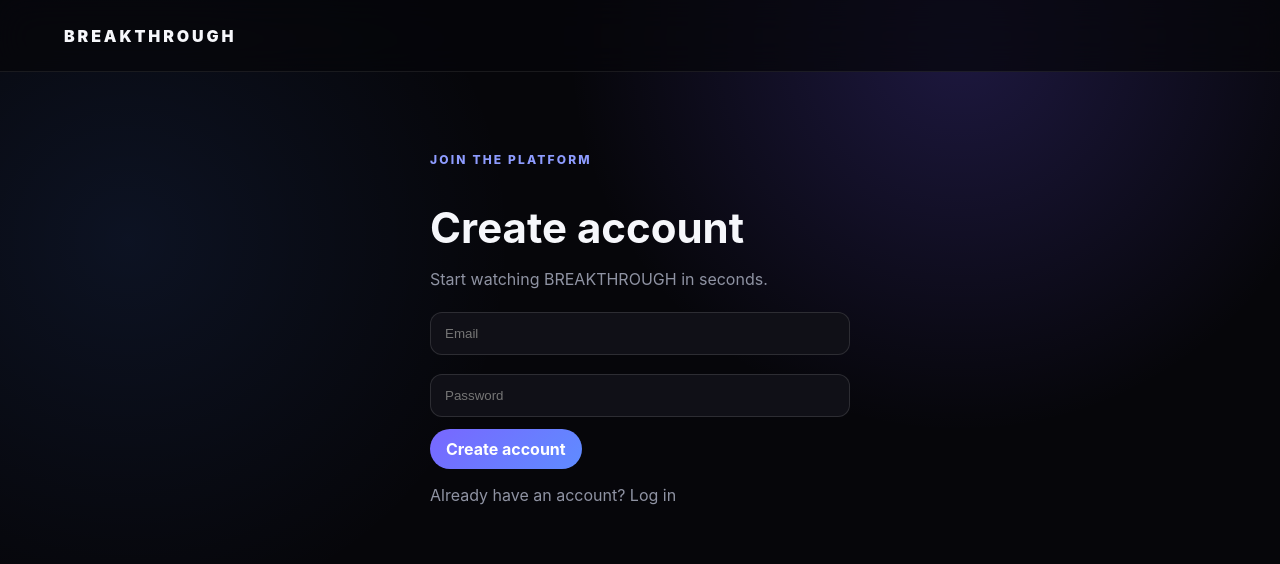
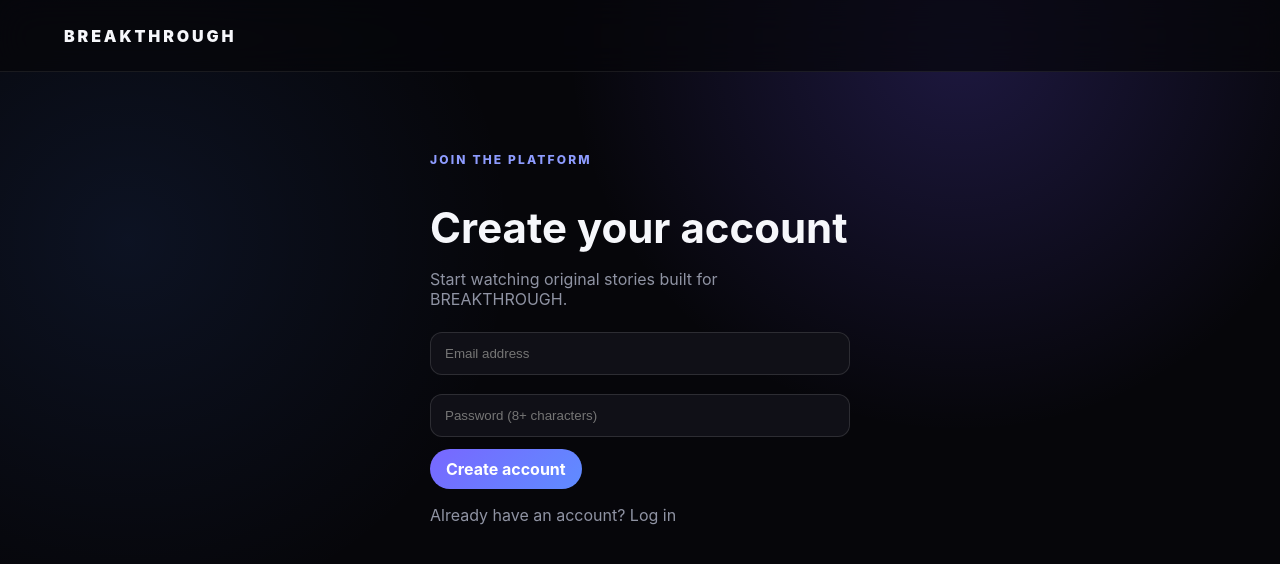
Before and after one commit to twofaycee/Breakthrough.Ai, a Next.js app: page /signup in a window 1280 px wide. Shown: the top 564 px of the page. Built offline with nearby package versions, Linux system fonts and the light colour scheme.

Commit message:
Polish signup experience

```diff
--- a/app/signup/page.tsx
+++ b/app/signup/page.tsx
@@ -1,52 +1,27 @@
 'use client'
 
 import { useState } from 'react'
-import Link from 'next/link'
 
-export default function Signup() {
-  const [email, setEmail] = useState('')
-  const [password, setPassword] = useState('')
-  const [msg, setMsg] = useState('')
-  const [loading, setLoading] = useState(false)
-  const [success, setSuccess] = useState(false)
+export default function Signup(){
+  const [email,setEmail]=useState('')
+  const [password,setPassword]=useState('')
+  const [msg,setMsg]=useState('')
+  const [loading,setLoading]=useState(false)
 
-  async function submit(e: React.FormEvent) {
+  async function submit(e:React.FormEvent){
     e.preventDefault()
-    if (loading) return
-    setLoading(true)
-    setMsg('')
-    setSuccess(false)
+    if(password.length < 8){ setMsg('Use a password with at least 8 characters.'); return }
+    setLoading(true); setMsg('')
     try {
-      const r = await fetch('/api/auth/signup', {
-        method: 'POST',
-        headers: { 'content-type': 'application/json' },
-        body: JSON.stringify({ email: email.trim(), password }),
-      })
-      const d = await r.json().catch(() => ({}))
-      if (!r.ok) throw new Error(d.error || 'Unable to create your account.')
-      setSuccess(true)
-      setMsg(d.message || 'Account created. Check your email to finish signing in.')
-    } catch (e) {
-      setMsg(e instanceof Error ? e.message : 'Unable to create your account.')
-    } finally {
-      setLoading(false)
-    }
+      const r=await fetch('/api/auth/signup',{method:'POST',headers:{'content-type':'application/json'},body:JSON.stringify({email:email.trim(),password})})
+      const d=await r.json().catch(()=>({}))
+      if(!r.ok) throw new Error(d.error||'Unable to create your account.')
+      if(d.instant){ window.location.assign('/'); return }
+      setMsg(d.message||'Account created. Check your email to finish signing in.')
+    } catch(e) {
+      setMsg(e instanceof Error?e.message:'Unable to create your account. Please try again.')
+    } finally { setLoading(false) }
   }
 
-  return <main className="shell">
-    <nav className="nav"><a className="brand" href="/">BREAKTHROUGH</a></nav>
-    <section className="formPage">
-      <div className="eyebrow">Join the platform</div>
-      <h1>Create account</h1>
-      <p className="muted">Start watching BREAKTHROUGH in seconds.</p>
-      <form onSubmit={submit}>
-        <input className="input" placeholder="Email" type="email" value={email} onChange={e => setEmail(e.target.value)} required autoComplete="email" />
-        <input className="input" placeholder="Password" type="password" minLength={6} value={password} onChange={e => setPassword(e.target.value)} required autoComplete="new-password" />
-        <button className="btn primary" type="submit" disabled={loading}>{loading ? 'Creating account…' : 'Create account'}</button>
-      </form>
-      {msg && <div className="notice" style={success ? undefined : { color: '#ffb4b4' }}>{msg}</div>}
-      {success && <p className="muted">Once confirmed, <Link href="/login">log in here</Link> and start watching.</p>}
-      <p className="muted">Already have an account? <a href="/login">Log in</a></p>
-    </section>
-  </main>
+  return <main className="shell"><nav className="nav"><a className="brand" href="/">BREAKTHROUGH</a></nav><section className="formPage"><div className="eyebrow">Join the platform</div><h1>Create your account</h1><p className="muted">Start watching original stories built for BREAKTHROUGH.</p><form onSubmit={submit}><input className="input" placeholder="Email address" type="email" value={email} onChange={e=>setEmail(e.target.value)} required autoComplete="email"/><input className="input" placeholder="Password (8+ characters)" type="password" minLength={8} value={password} onChange={e=>setPassword(e.target.value)} required autoComplete="new-password"/><button className="btn primary" type="submit" disabled={loading}>{loading?'Creating your account…':'Create account'}</button></form>{msg&&<div className="notice" style={{color:msg.toLowerCase().includes('created')?'#c7f9d4':'#ffb4b4'}}>{msg}</div>}<p className="muted">Already have an account? <a href="/login">Log in</a></p></section></main>
 }
```
